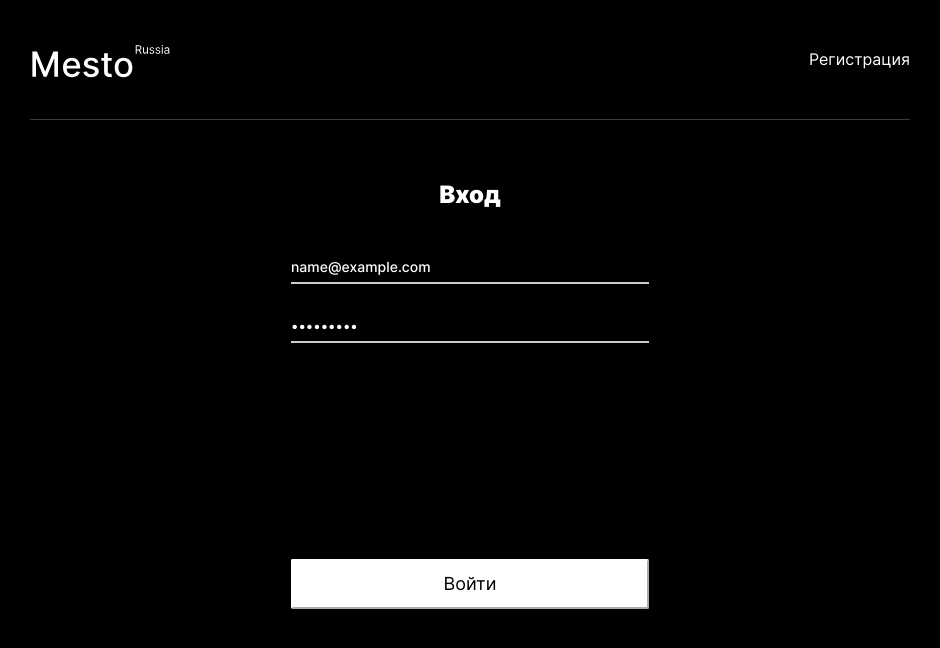
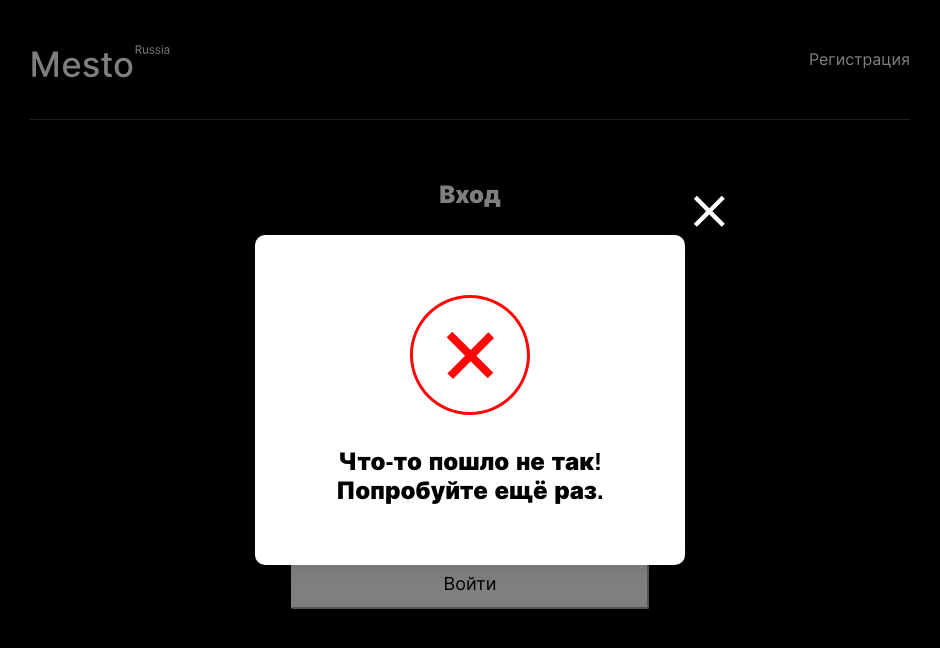
Before and after one commit to FaizovaElmira/react-mesto-auth, a React (Create React App) app: page /sign-in in a window 1280 px wide. Both pictures are taken after typing "name@example.com", "Sample123" into the empty fields and a click on the button "Войти". Shown: the top 648 px of the page, without its empty margins (170-1110 px from the left). Built offline with nearby package versions, Linux system fonts and the light colour scheme; no server answers.

Commit message:
компонент InfoTooltip

```diff
--- /dev/null
+++ b/src/blocks/popup/__container/_type/popup__container_type_tooltip.css
@@ -0,0 +1,3 @@
+.popup__container_type_tooltip {
+  padding: 0;
+}
--- /dev/null
+++ b/src/blocks/popup/__tooltip-icon/popup__tooltip-icon.css
@@ -0,0 +1,17 @@
+.popup__tooltip-icon {
+  width: 120px;
+  height: 120px;
+  background-position: center;
+  background-size: cover;
+  background-repeat: no-repeat;
+  margin: 0 auto;
+  margin-bottom: 32px;
+  margin-top: 60px;
+}
+
+@media screen and (max-width: 767px) {
+  .popup__tooltip-icon {
+    margin-top: 50px;
+    margin-bottom: 40px;
+  }
+}
--- /dev/null
+++ b/src/blocks/popup/__tooltip-text/popup__tooltip-text.css
@@ -0,0 +1,18 @@
+.popup__tooltip-text {
+  max-width: 358px;
+  font-weight: 900;
+  font-size: 24px;
+  line-height: 29px;
+  text-align: center;
+  color: #000000;
+  margin: 0 36px 60px;
+}
+
+@media screen and (max-width: 767px) {
+  .popup__tooltip-text {
+    max-width: 244px;
+    font-size: 20px;
+    line-height: 24px;
+    margin: 0 18px 50px;
+  }
+}
--- a/src/components/App.js
+++ b/src/components/App.js
@@ -7,6 +7,7 @@ import ProtectedRoute from "./ProtectedRoute";
 import Main from "./Main";
 import Footer from "./Footer";
 import PopupWithConfirmation from "./PopupWithConfirmation";
+import InfoTooltip from "./InfoTooltip";
 import ImagePopup from "./ImagePopup";
 import EditProfilePopup from "./EditProfilePopup";
 import EditAvatarPopup from "./EditAvatarPopup";
@@ -24,10 +25,13 @@ function App() {
     useState(false);
   const [selectedCard, setSelectedCard] = useState({});
   const [isImagePopupOpen, setImagePopupOpen] = useState(false);
+  const [isToolTipPopupOpen, setToolTipPopupOpen] = useState(false);
   const [currentUser, setCurrentUser] = useState({});
   const [cards, setCards] = useState([]);
   const [isLoading, setIsLoading] = useState(false);
   const [isLoggedIn, setLoggedIn] = useState(false);
+  const [isSuccess, setIsSuccess] = useState(false);
+  const [errorMessage, setErrorMessage] = useState("");
   const [email, setEmail] = useState("");
   const navigate = useNavigate();
 
@@ -78,6 +82,16 @@ function App() {
     };
   }, []);
 
+  const handleRegistration = () => {
+    setIsSuccess(true);
+    setErrorMessage("");
+    setToolTipPopupOpen(true);
+  };
+
+  function handleLogin() {
+    setLoggedIn(true);
+  }
+
   function handleEditAvatarClick() {
     setEditAvatarPopupOpen(true);
   }
@@ -101,6 +115,7 @@ function App() {
     setAddPlacePopupOpen(false);
     setPopupWithConfirmationOpen(false);
     setImagePopupOpen(false);
+    setToolTipPopupOpen(false);
     setSelectedCard({});
   }
 
@@ -187,7 +202,7 @@ function App() {
   function handleSignOut() {
     localStorage.removeItem("isLoggedIn");
     setLoggedIn(false);
-    navigate("/sign-up");
+    navigate("/sign-in");
   }
 
   return (
@@ -195,15 +210,27 @@ function App() {
       <div className="page">
         <Header email={email} onSignOut={handleSignOut} />
         <Routes>
-          <Route path="/sign-up" element={<Register />} />
+          <Route
+            path="/sign-up"
+            element={
+              <Register
+                handleRegistration={handleRegistration}
+                setLoggedIn={setLoggedIn}
+                setIsSuccess={setIsSuccess}
+                setToolTipPopupOpen={setToolTipPopupOpen}
+              />
+            }
+          />
+
           <Route
             path="/sign-in"
             element={
               <Login
-                handleLogin={() => {
-                  setLoggedIn(true);
-                }}
+                handleLogin={handleLogin}
                 setEmail={setEmail}
+                setIsSuccess={setIsSuccess}
+                setErrorMessage={setErrorMessage}
+                setToolTipPopupOpen={setToolTipPopupOpen}
               />
             }
           />
@@ -261,8 +288,15 @@ function App() {
           isOpen={isImagePopupOpen}
           onClose={closeAllPopups}
         />
+        <InfoTooltip
+          isOpen={isToolTipPopupOpen}
+          onClose={closeAllPopups}
+          isSuccess={isSuccess}
+          errorMessage={errorMessage}
+        />
       </div>
     </CurrentUserContext.Provider>
   );
 }
+
 export default App;
--- /dev/null
+++ b/src/components/InfoTooltip.js
@@ -0,0 +1,30 @@
+import React from "react";
+import successIcon from "../images/icon-success.svg";
+import errorIcon from "../images/icon-error.svg";
+
+function InfoTooltip({ isOpen, onClose, isSuccess, errorMessage }) {
+  return (
+    <div
+      className={`popup popup_type_infotooltip ${isOpen ? "popup_opened" : ""}`}
+    >
+      <div className="popup__container popup__container_type_tooltip">
+        <img
+          src={isSuccess ? successIcon : errorIcon}
+          alt={isSuccess ? "Знак успеха" : "Знак ошибки"}
+          className="popup__tooltip-icon"
+        />
+        <p className="popup__tooltip-text">
+          {isSuccess
+            ? "Вы успешно зарегистрировались!"
+            : errorMessage || "Что-то пошло не так! Попробуйте ещё раз."}
+        </p>
+        <button
+          className="popup__button popup__button_type_close"
+          onClick={onClose}
+        ></button>
+      </div>
+    </div>
+  );
+}
+
+export default InfoTooltip;
--- a/src/components/Login.js
+++ b/src/components/Login.js
@@ -2,7 +2,7 @@ import React, { useState } from "react";
 import { useNavigate } from "react-router-dom";
 import * as auth from "../utils/auth";
 
-const Login = ({ handleLogin }) => {
+const Login = ({ handleLogin, setEmail, setToolTipPopupOpen }) => {
   const [formValue, setFormValue] = useState({
     email: "",
     password: "",
@@ -27,7 +27,8 @@ const Login = ({ handleLogin }) => {
         navigate("/");
       })
       .catch((err) => {
-        console.log(err);
+        setEmail(false);
+        setToolTipPopupOpen(true);
       });
   };
 
--- a/src/components/Register.js
+++ b/src/components/Register.js
@@ -2,7 +2,7 @@ import React, { useState } from "react";
 import { Link, useNavigate } from "react-router-dom";
 import * as auth from "../utils/auth";
 
-function Register() {
+function Register({ handleRegistration, setIsSuccess, setToolTipPopupOpen }) {
   const [formValue, setFormValue] = useState({
     email: "",
     password: "",
@@ -22,9 +22,14 @@ function Register() {
     auth
       .register(formValue.password, formValue.email)
       .then(() => {
+        handleRegistration();
+        setIsSuccess(true);
+        setToolTipPopupOpen(true);
         navigate("/sign-in");
       })
       .catch((err) => {
+        setIsSuccess(false);
+        setToolTipPopupOpen(true);
         console.log(err);
       });
   }
--- a/src/pages/index.css
+++ b/src/pages/index.css
@@ -39,11 +39,14 @@
 @import url(../blocks/popup/popup.css);
 @import url(../blocks/popup/__container/popup__container.css);
 @import url(../blocks/popup/__container/_type/popup__container_type_photo.css);
+@import url(../blocks/popup/__container/_type/popup__container_type_tooltip.css);
 @import url(../blocks/popup/__button/popup__button.css);
 @import url(../blocks/popup/_opened/popup_opened.css);
 @import url(../blocks/popup/_type/popup_type_view.css);
 @import url(../blocks/popup/__photo/popup__photo.css);
 @import url(../blocks/popup/__caption/popup__caption.css);
+@import url(../blocks/popup/__tooltip-icon/popup__tooltip-icon.css);
+@import url(../blocks/popup/__tooltip-text/popup__tooltip-text.css);
 
 @import url(../blocks/form/form.css);
 @import url(../blocks/form/__title/form__title.css);
```
Also changed, not shown: src/images/icon-error.svg (added), src/images/icon-success.svg (added).
